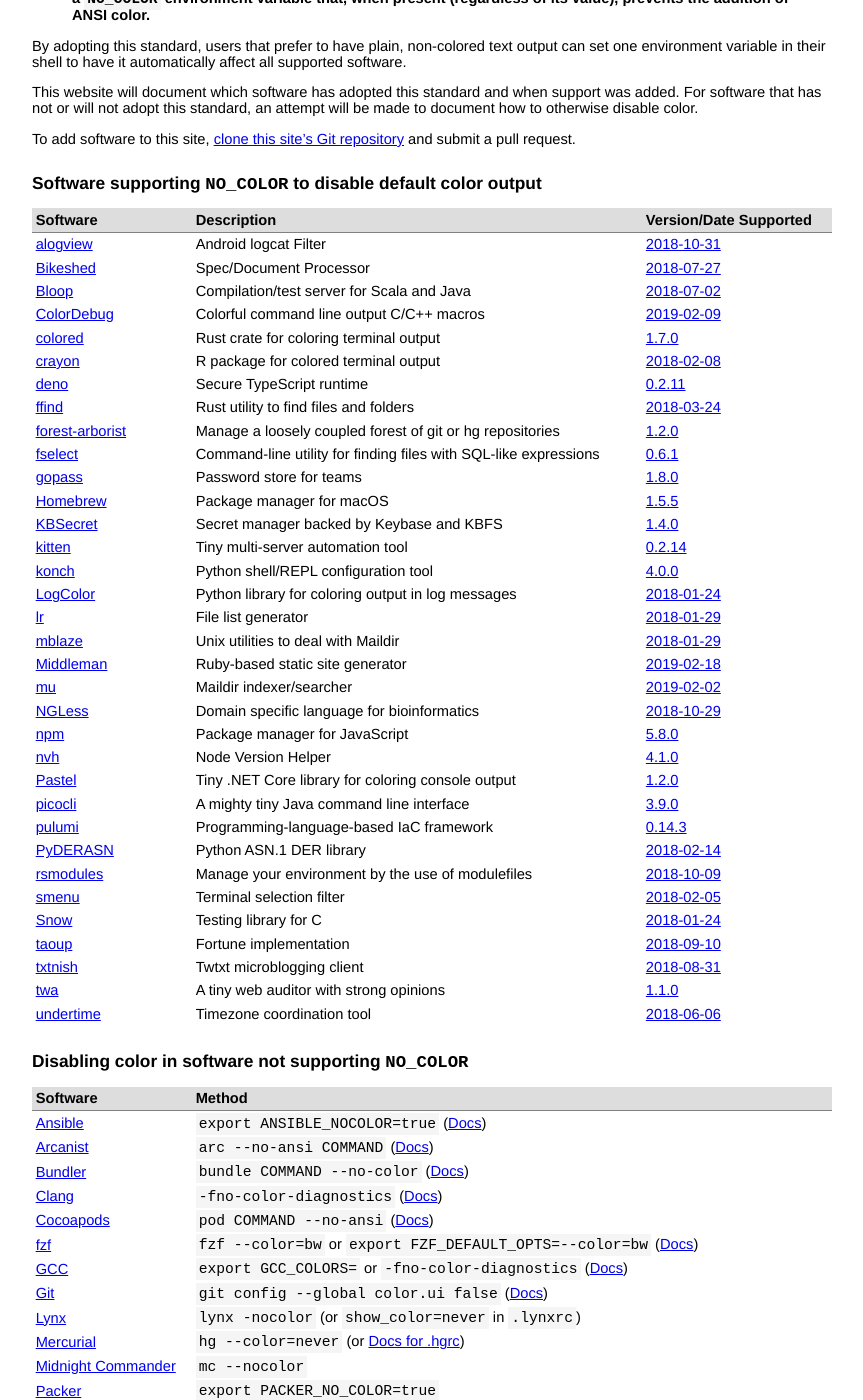
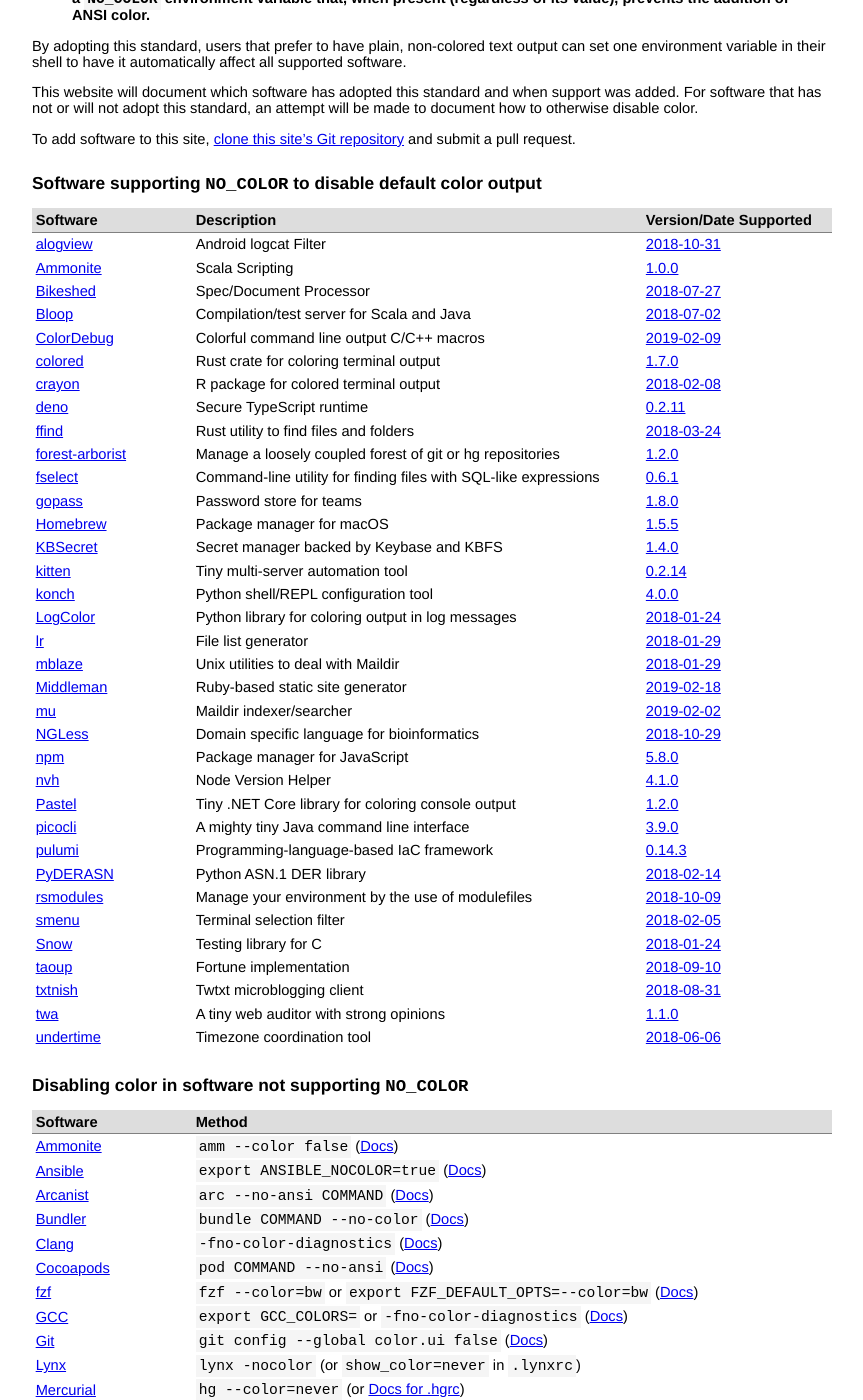
Before and after one commit to jcs/no_color, a Jekyll site: the page built from index.md, in a window 1280 px wide and 1400 px high, scrolled down 225 px. Shown: the whole window, without its empty margins (208-1071 px from the left). Built offline with Jekyll 4.4.1, drawn with Linux system fonts in a browser that asks for light colours; our own code applies the rules of GitHub Pages for plain Markdown files.

Commit message:
add Ammonite (#52)

```diff
--- a/index.md
+++ b/index.md
@@ -38,6 +38,7 @@ and submit a pull request.
 | Software | Description | Version/Date Supported |
 |:-|:-|:-|
 | [alogview](https://github.com/flimberger/alogview) | Android logcat Filter | [2018-10-31](https://github.com/flimberger/alogview/commit/785e5608711d92a1c41733f9ecfa3ed2d335a940) |
+| [Ammonite](https://github.com/lihaoyi/Ammonite) | Scala Scripting | [1.0.0](https://github.com/lihaoyi/Ammonite/releases/tag/1.0.0) |
 | [Bikeshed](https://github.com/tabatkins/bikeshed) | Spec/Document Processor | [2018-07-27](https://github.com/tabatkins/bikeshed/commit/04ea123d607a8d4bed692ad73dda1cb343bb5bbe) |
 | [Bloop](https://github.com/scalacenter/bloop) | Compilation/test server for Scala and Java | [2018-07-02](https://github.com/scalacenter/bloop/pull/555/commits/ff6f17a0155633f86440e10d7889f077e7fbc91c) |
 | [ColorDebug](https://github.com/roboticslab-uc3m/color-debug) | Colorful command line output C/C++ macros | [2019-02-09](https://github.com/roboticslab-uc3m/color-debug/commit/2e2a5bf5a202228985612008967fb63ba8be53d8) |
@@ -77,6 +78,7 @@ and submit a pull request.
 
 | Software | Method |
 |:-|:-|
+| [Ammonite](https://github.com/lihaoyi/Ammonite) | `amm --color false` ([Docs](https://ammonite.io/#1.0.0)) |
 | [Ansible](https://github.com/ansible/ansible) | `export ANSIBLE_NOCOLOR=true` ([Docs](http://docs.ansible.com/ansible/latest/intro_configuration.html#nocolor)) |
 | [Arcanist](https://github.com/phacility/arcanist) | `arc --no-ansi COMMAND` ([Docs](http://manpages.ubuntu.com/manpages/xenial/man1/arc.1.html)) |
 | [Bundler](https://bundler.io/) | `bundle COMMAND --no-color` ([Docs](https://bundler.io/v1.15/man/bundle.1.html)) |
```
